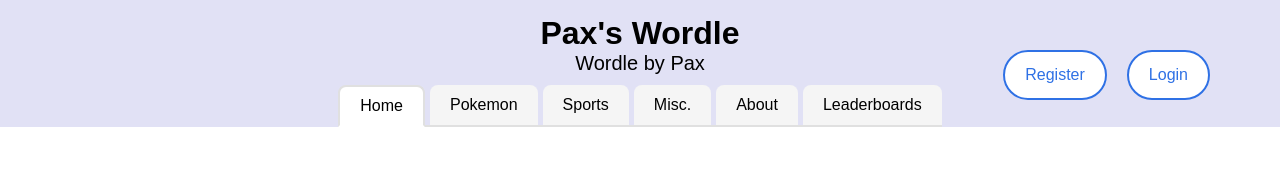
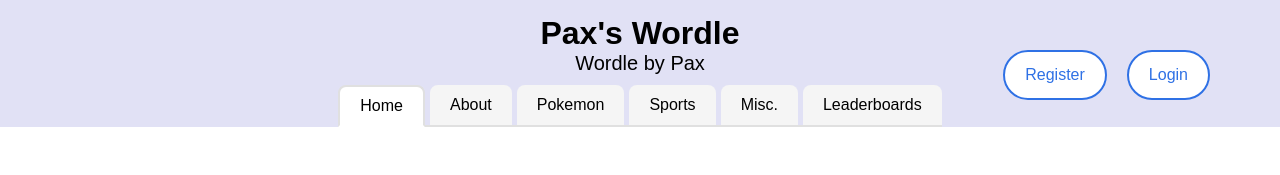
Before and after one commit to paxhuckstep/final_project_frontend, a React (Vite) app: page / in a window 1280 px wide. Shown: the top 175 px of the page. Built offline with nearby package versions, Linux system fonts and the light colour scheme; no server answers; a web font is replaced by a local one.

Commit message:
moved about next to home on navbar

```diff
--- a/src/components/NavBar/NavBar.jsx
+++ b/src/components/NavBar/NavBar.jsx
@@ -29,6 +29,16 @@ function NavBar({ isScoreZero, openRouteChangeModal }) {
           }`}
         >
           Home
+        </button>
+        <button
+          onClick={() => {
+            onRoute("/about");
+          }}
+          className={`navbar__button ${
+            isActive("/about") ? "navbar__button_active" : ""
+          }`}
+        >
+          About
         </button>
         <button
           onClick={() => {
@@ -68,16 +78,6 @@ function NavBar({ isScoreZero, openRouteChangeModal }) {
         </button>
         <button
           onClick={() => {
-            onRoute("/about");
-          }}
-          className={`navbar__button ${
-            isActive("/about") ? "navbar__button_active" : ""
-          }`}
-        >
-          About
-        </button>
-        <button
-          onClick={() => {
             onRoute("/leaderboards");
           }}
           className={`navbar__button ${
```
